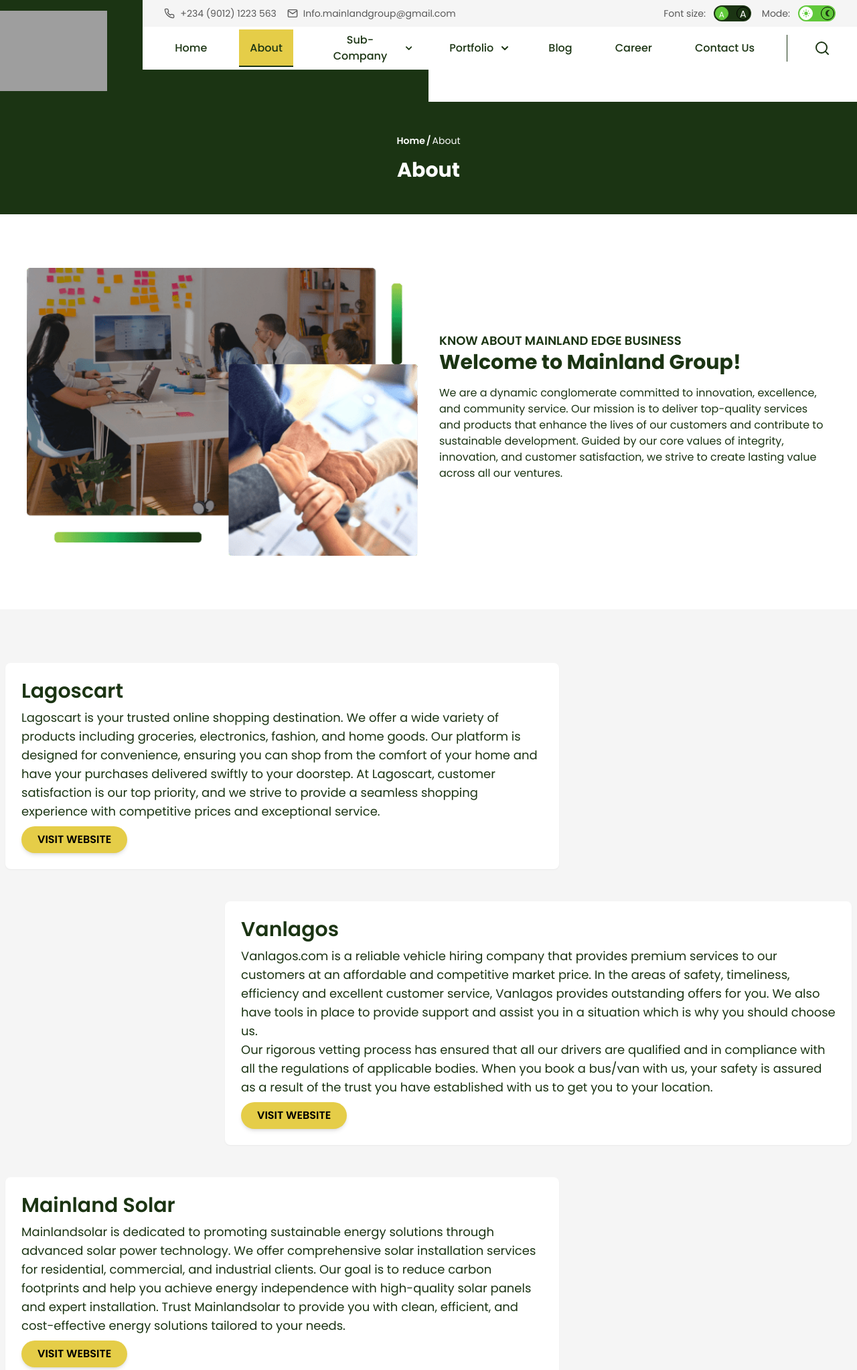
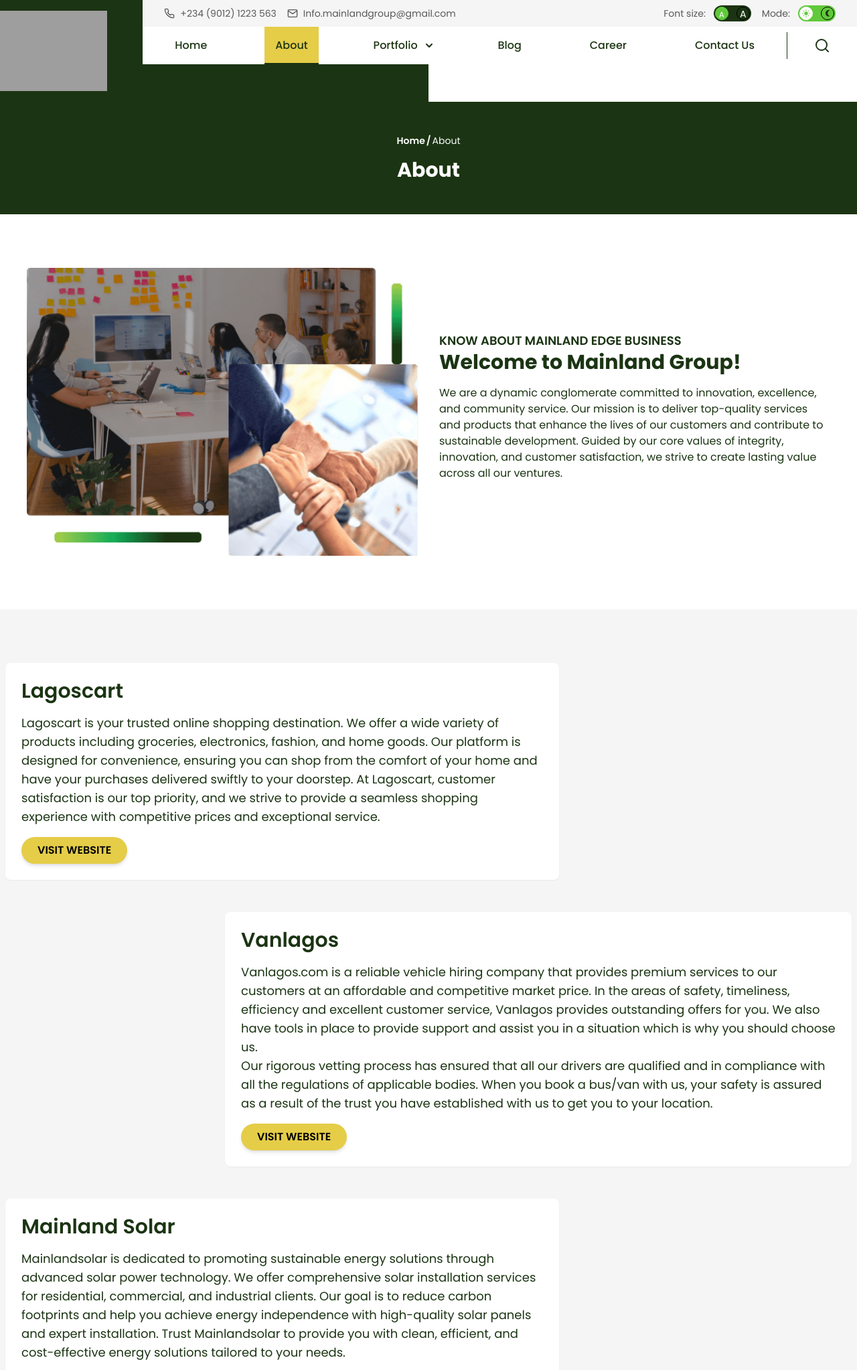
Before and after one commit to iballi2017/mainland-group, a PHP site: page /about.php in a window 1280 px wide. Shown: the top 2046 px of the page at 67% size. Run offline with PHP 8.4, Linux system fonts and the light colour scheme; data that the repository does not hold is empty; style sheets or scripts are compiled from the project's sources; some libraries are stand-ins or nearby versions; grey boxes are pictures that could not be loaded.

Commit message:
1. update 'about.php' file with sub-company list details, 2. removed sub-company dropdown from 'main-toolbar.php' file

```diff
--- a/src/about.php
+++ b/src/about.php
@@ -44,7 +44,7 @@ include_once("./components/header.php"); ?>
 
     <section class="bg-theme-clr-light dark:text-on-theme-clr-light py-12 lg:py-20">
         <div class="mg-main-container">
-            <div class="grid grid-cols-12 gap-8 md:gap-12">
+            <div class="grid grid-cols-12 gap-4 md:gap-8 lg:gap-12">
                 <div class="col-span-12 md:col-start-1 md:col-end-9 bg-theme-clr-white p-4 lg:p-6 shadow-sm rounded-lg fade-in" data-delay="400">
                     <div class="flex flex-col items-start jusify-center gap-2 md:gap-4">
                         <h2 class="text-xl lg:text-3xl font-semibold">Lagoscart </h2>
@@ -111,10 +111,10 @@ include_once("./components/header.php"); ?>
                         </p>
 
                         <section class="fade-in" data-delay="400">
-                            <h3 class="text-2xl font-bold mb-4">Services Provided</h3>
+                            <h3 class="text-lg lg:text-xl font-bold mb-2 lg:mb-4">Services Provided</h3>
                             <div class="grid grid-cols-12 gap-4 lg:gap-8">
                                 <div class="col-span-12 md:col-span-3">
-                                    <div class="h-full border px-8 py-10 rounded-md flex flex-col items-center justify-center gap-4 text-center">
+                                    <div class="h-full border px-4 py-8 lg:px-8 lg:py-10 rounded-md flex flex-col items-center justify-center gap-4 text-center">
                                         <div class="w-20 h-20 block p-2 rounded">
                                             <img src="./assets/icons/icon-video-production.svg" alt="video production" class="w-full">
                                         </div>
@@ -123,7 +123,7 @@ include_once("./components/header.php"); ?>
                                     </div>
                                 </div>
                                 <div class="col-span-12 md:col-span-3">
-                                    <div class="h-full border px-8 py-10 rounded-md flex flex-col items-center justify-center gap-4 text-center">
+                                    <div class="h-full border px-4 py-8 lg:px-8 lg:py-10 rounded-md flex flex-col items-center justify-center gap-4 text-center">
                                         <div class="w-20 h-20 block p-2 rounded">
                                             <img src="./assets/icons/icon-video-editing.svg" alt="video editing" class="w-full">
                                         </div>
@@ -134,7 +134,7 @@ include_once("./components/header.php"); ?>
                                     </div>
                                 </div>
                                 <div class="col-span-12 md:col-span-3">
-                                    <div class="h-full border px-8 py-10 rounded-md flex flex-col items-center justify-center gap-4 text-center">
+                                    <div class="h-full border px-4 py-8 lg:px-8 lg:py-10 rounded-md flex flex-col items-center justify-center gap-4 text-center">
                                         <div class="w-20 h-20 block p-2 rounded">
                                             <img src="./assets/icons/icon-video-animation.svg" alt="4K Video and Animation" class="w-full">
                                         </div>
@@ -145,7 +145,7 @@ include_once("./components/header.php"); ?>
                                     </div>
                                 </div>
                                 <div class="col-span-12 md:col-span-3">
-                                    <div class="h-full border px-8 py-10 rounded-md flex flex-col items-center justify-center gap-4 text-center">
+                                    <div class="h-full border px-4 py-8 lg:px-8 lg:py-10 rounded-md flex flex-col items-center justify-center gap-4 text-center">
                                         <div class="w-20 h-20 block p-2 rounded">
                                             <img src="./assets/icons/icon-high-quality-pictures.svg" alt="High-Quality Pictures" class="w-full">
                                         </div>
--- a/src/components/main-toolbar.php
+++ b/src/components/main-toolbar.php
@@ -87,40 +87,6 @@ after:right-0 after:left-1/2 after:w-1/2
               </li>
 
               <li>
-                <button id="sub-company-dropdown-btn" data-dropdown-toggle="sub-company-dropdown" class="inline-flex items-center py-2 px-3 text-on-theme-clr-white" type="button">
-                  Sub-Company
-                  <svg class="w-2.5 h-2.5 ms-3" aria-hidden="true" xmlns="http://www.w3.org/2000/svg" fill="none" viewBox="0 0 10 6">
-                    <path stroke="currentColor" stroke-linecap="round" stroke-linejoin="round" stroke-width="2" d="m1 1 4 4 4-4" />
-                  </svg>
-                </button>
-                <!-- Sub-Company Dropdown menu -->
-                <div id="sub-company-dropdown" class="hidden z-40 bg-white divide-y divide-gray-100 rounded-lg focus:border focus:border-primary shadow w-full md:w-44 lg:w-56 dark:bg-gray-700">
-                  <ul class="py-2 text-sm text-gray-700 dark:text-gray-200" aria-labelledby="sub-company-dropdown-btn">
-                    <li>
-                      <a href="sub-company-lagoscart.php" class="block px-4 py-2 hover:bg-gray-100 dark:hover:bg-gray-600 dark:hover:text-white">
-                        Lagoscart
-                      </a>
-                    </li>
-                    <li>
-                      <a href="sub-company-vanlagos.php" class="block px-4 py-2 hover:bg-gray-100 dark:hover:bg-gray-600 dark:hover:text-white">
-                        Vanlagos
-                      </a>
-                    </li>
-                    <li>
-                      <a href="sub-company-mainland-solar.php" class="block px-4 py-2 hover:bg-gray-100 dark:hover:bg-gray-600 dark:hover:text-white">
-                        Mainland Solar
-                      </a>
-                    </li>
-                    <li>
-                      <a href="sub-company-studios-mainland.php" class="block px-4 py-2 hover:bg-gray-100 dark:hover:bg-gray-600 dark:hover:text-white">
-                        Studios Mainland
-                      </a>
-                    </li>
-                  </ul>
-                </div>
-              </li>
-
-              <li>
                 <button id="portfolio-dropdown-btn" data-dropdown-toggle="portfolio-dropdown" class="inline-flex items-center py-2 px-3 text-on-theme-clr-white" type="button">
                   Portfolio
                   <svg class="w-2.5 h-2.5 ms-3" aria-hidden="true" xmlns="http://www.w3.org/2000/svg" fill="none" viewBox="0 0 10 6">
--- a/src/stylesheets/tailwindcss/output.css
+++ b/src/stylesheets/tailwindcss/output.css
@@ -2091,6 +2108,10 @@ video {
 
   .md\:gap-12 {
     gap: 3rem;
+  }
+
+  .md\:gap-4 {
+    gap: 1rem;
   }
 
   .md\:gap-8 {
```
Also changed, not shown: other parts of src/stylesheets/tailwindcss/output.css (+49 -18 lines).
